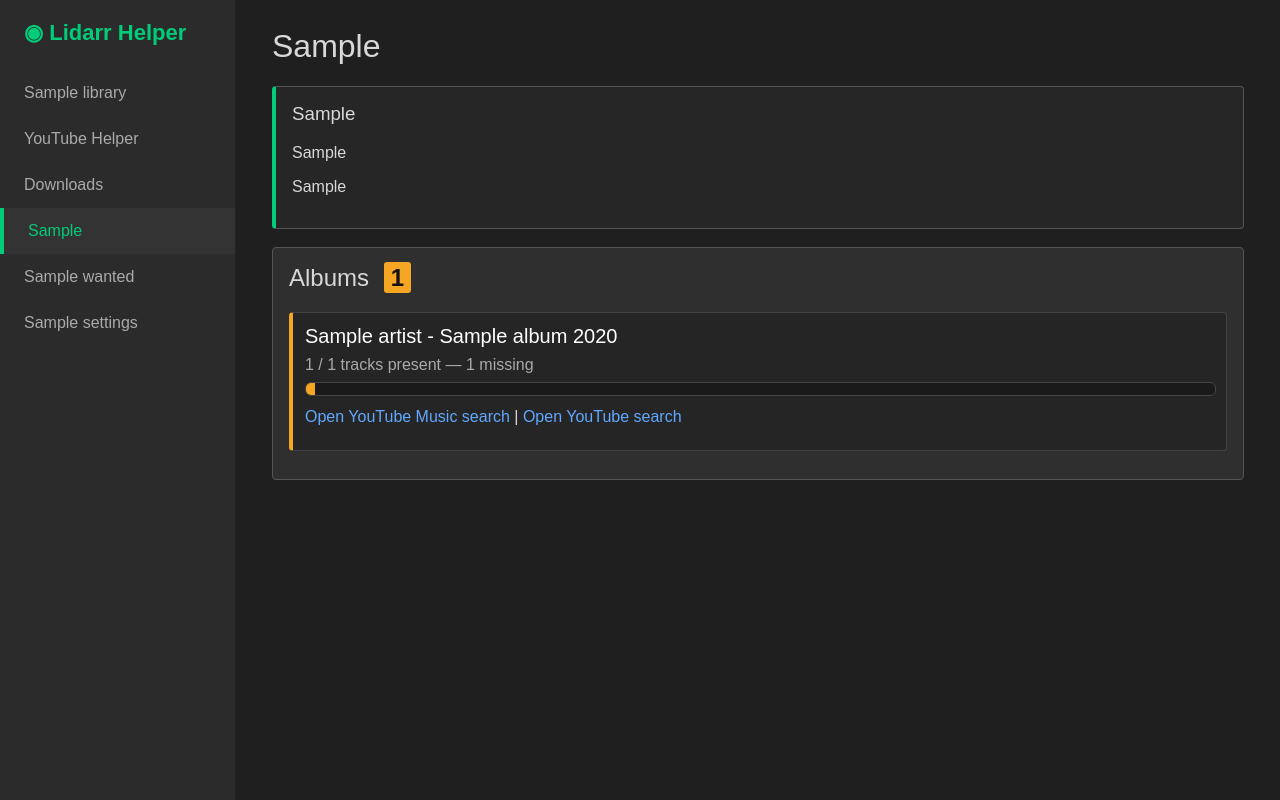
After one commit to MrHymanz/lidarr-youtube-helper, a Flask app: template app/templates/incomplete.html in a window 1280 px wide. The commit adds this page. Run offline with Flask 3, Linux system fonts and the light colour scheme; the template is opened without the code that fills it: most values are stand-ins (such as "Sample title", 1, 10 or a date in 2020).

Commit message:
Add incomplete albums page

```diff
--- a/app/app.py
+++ b/app/app.py
@@ -61,6 +61,28 @@ TRANSLATIONS = {
         "language": "Language",
         "save": "Save settings",
         "back": "Back",
+        "incomplete_albums": "Incomplete Albums",
+        "downloads": "Downloads",
+        "completed": "Completed",
+        "failed": "Failed",
+        "queued": "Queued",
+        "clear_completed": "Clear Completed",
+        "clear_failed": "Clear Failed",
+        "no_incomplete": "No incomplete albums found.",
+        "partially_downloaded": "Partially downloaded albums",
+        "tracks_present": "tracks present",
+        "missing": "missing",
+        "open_music_search": "Open YouTube Music search",
+        "open_youtube_search": "Open YouTube search",
+        "no_queued_downloads": "No queued downloads.",
+        "no_completed_downloads": "No completed downloads yet.",
+        "no_failed_downloads": "No failed downloads.",
+        "mode": "Mode",
+        "path": "Path",
+        "error_details": "Error details",
+        "partially_downloaded_albums": "Partially downloaded albums",
+        "incomplete_help_1": "This page shows albums that already have some tracks, but are not complete yet.",
+        "incomplete_help_2": "Albums with 0 tracks are ignored because they already appear in Lidarr Wanted / Missing.",
     },
     "nl": {
         "language_name": "Nederlands",
@@ -99,6 +121,28 @@ TRANSLATIONS = {
         "language": "Taal",
         "save": "Instellingen opslaan",
         "back": "Terug",
+        "incomplete_albums": "Onvolledige Albums",
+        "downloads": "Downloads",
+        "completed": "Voltooid",
+        "failed": "Mislukt",
+        "queued": "In Wachtrij",
+        "clear_completed": "Voltooide Wissen",
+        "clear_failed": "Mislukte Wissen",
+        "no_incomplete": "Geen onvolledige albums gevonden.",
+        "partially_downloaded": "Gedeeltelijk gedownloade albums",
+        "tracks_present": "tracks aanwezig",
+        "missing": "ontbrekend",
+        "open_music_search": "Open YouTube Music zoekopdracht",
+        "open_youtube_search": "Open YouTube zoekopdracht",
+        "no_queued_downloads": "Geen downloads in de wachtrij.",
+        "no_completed_downloads": "Nog geen voltooide downloads.",
+        "no_failed_downloads": "Geen mislukte downloads.",
+        "mode": "Modus",
+        "path": "Pad",
+        "error_details": "Foutdetails",
+        "partially_downloaded_albums": "Gedeeltelijk gedownloade albums",
+        "incomplete_help_1": "Deze pagina toont albums waarvan al enkele nummers aanwezig zijn, maar die nog niet compleet zijn.",
+        "incomplete_help_2": "Albums met 0 nummers worden genegeerd omdat deze al zichtbaar zijn in Lidarr Wanted / Missing.",
     },
     "no": {
         "language_name": "Norsk",
@@ -137,6 +181,28 @@ TRANSLATIONS = {
         "language": "Språk",
         "save": "Lagre innstillinger",
         "back": "Tilbake",
+        "incomplete_albums": "Ufullstendige Album",
+        "downloads": "Nedlastinger",
+        "completed": "Fullført",
+        "failed": "Mislykket",
+        "queued": "I Kø",
+        "clear_completed": "Tøm Fullførte",
+        "clear_failed": "Tøm Mislykkede",
+        "no_incomplete": "Ingen ufullstendige album funnet.",
+        "partially_downloaded": "Delvis nedlastede album",
+        "tracks_present": "spor tilgjengelig",
+        "missing": "mangler",
+        "open_music_search": "Åpne YouTube Music-søk",
+        "open_youtube_search": "Åpne YouTube-søk",
+        "no_queued_downloads": "Ingen nedlastinger i kø.",
+        "no_completed_downloads": "Ingen fullførte nedlastinger ennå.",
+        "no_failed_downloads": "Ingen mislykkede nedlastinger.",
+        "mode": "Modus",
+        "path": "Sti",
+        "error_details": "Feildetaljer",
+        "partially_downloaded_albums": "Delvis nedlastede album",
+        "incomplete_help_1": "Denne siden viser album som allerede har noen spor, men som ennå ikke er komplette.",
+        "incomplete_help_2": "Album med 0 spor ignoreres fordi de allerede vises i Lidarr Wanted / Missing.",
     },
 }
 
@@ -236,6 +302,57 @@ def downloads():
         queue=queue,
         completed=completed,
         failed=failed,
+        lidarr_url=LIDARR_URL,
+    )
+
+def get_incomplete_albums():
+    r = requests.get(
+        f"{LIDARR_URL}/api/v1/album",
+        headers=HEADERS,
+        timeout=30,
+    )
+    r.raise_for_status()
+
+    albums = []
+
+    for album in r.json():
+        stats = album.get("statistics", {})
+
+        track_count = stats.get("trackCount", 0)
+        file_count = stats.get("trackFileCount", 0)
+
+        if file_count > 0 and file_count < track_count:
+            artist = album.get("artist", {}).get("artistName", "Unknown Artist")
+            title = album.get("title", "Unknown Album")
+            year = (album.get("releaseDate") or "")[:4]
+
+            search_query = f"{artist} {title} {year}"
+            music_search_url = "https://music.youtube.com/search?q=" + requests.utils.quote(search_query)
+            youtube_search_url = "https://www.youtube.com/results?search_query=" + requests.utils.quote(search_query)
+
+            albums.append({
+                "artist": artist,
+                "album": title,
+                "year": year,
+                "track_count": track_count,
+                "file_count": file_count,
+                "missing_count": track_count - file_count,
+                "percent": stats.get("percentOfTracks", 0),
+                "music_search_url": music_search_url,
+                "youtube_search_url": youtube_search_url,
+            })
+
+    return albums
+
+
+@app.route("/incomplete")
+def incomplete():
+    albums = get_incomplete_albums()
+
+    return render_template(
+        "incomplete.html",
+        tr=t(),
+        albums=albums,
         lidarr_url=LIDARR_URL,
     )
 
--- a/app/static/style.css
+++ b/app/static/style.css
@@ -282,3 +282,32 @@ pre {
 .danger-button:hover {
   background: #c9302c;
 }
+
+.incomplete-record {
+  background: #252525;
+  border: 1px solid #444;
+  border-left: 4px solid #f5a623;
+  padding: 12px;
+  border-radius: 4px;
+  margin-bottom: 12px;
+}
+
+.progress-text {
+  color: var(--muted);
+  margin: 8px 0;
+}
+
+.progress-bar {
+  width: 100%;
+  background: #1a1a1a;
+  border: 1px solid #444;
+  height: 12px;
+  border-radius: 6px;
+  overflow: hidden;
+  margin-bottom: 10px;
+}
+
+.progress-fill {
+  height: 100%;
+  background: #f5a623;
+}
--- /dev/null
+++ b/app/templates/incomplete.html
@@ -0,0 +1,69 @@
+<!doctype html>
+<html>
+<head>
+  <meta charset="utf-8">
+  <title>{{ tr.incomplete_albums }} - {{ tr.title }}</title>
+  <link rel="stylesheet" href="/static/style.css">
+</head>
+
+<body>
+<div class="layout">
+
+  <aside class="sidebar">
+    <div class="logo">◉ Lidarr Helper</div>
+    <a class="nav" href="{{ lidarr_url }}" target="_blank">{{ tr.library }}</a>
+    <a class="nav" href="/">YouTube Helper</a>
+    <a class="nav" href="/downloads">Downloads</a>
+    <a class="nav active" href="/incomplete">{{ tr.incomplete_albums }}</a>
+    <a class="nav" href="{{ lidarr_url }}/wanted/missing" target="_blank">{{ tr.wanted }}</a>
+    <a class="nav" href="/settings">{{ tr.settings }}</a>
+  </aside>
+
+  <main class="content">
+    <h1>{{ tr.incomplete_albums }}</h1>
+
+    <div class="card help-box">
+    <h3>{{ tr.partially_downloaded_albums }}</h3>
+    <p>{{ tr.incomplete_help_1 }}</p>
+    <p>{{ tr.incomplete_help_2 }}</p>
+    </div>
+
+    <div class="card">
+      <h2>Albums <span class="queue-count">{{ albums|length }}</span></h2>
+
+      {% if albums %}
+        {% for album in albums %}
+          <div class="incomplete-record">
+            <div class="album-title">
+              {{ album.artist }} - {{ album.album }} {{ album.year }}
+            </div>
+
+            <div class="progress-text">
+              {{ album.file_count }} / {{ album.track_count }} tracks present
+              — {{ album.missing_count }} missing
+            </div>
+
+            <div class="progress-bar">
+              <div class="progress-fill" style="width: {{ album.percent }}%;"></div>
+            </div>
+
+            <div class="search-links">
+              <a href="{{ album.music_search_url }}" target="_blank" rel="noopener noreferrer">
+                Open YouTube Music search
+              </a>
+              |
+              <a href="{{ album.youtube_search_url }}" target="_blank" rel="noopener noreferrer">
+                Open YouTube search
+              </a>
+            </div>
+          </div>
+        {% endfor %}
+      {% else %}
+        <p class="muted">No {{ tr.incomplete_albums }} found.</p>
+      {% endif %}
+    </div>
+  </main>
+
+</div>
+</body>
+</html>
--- a/app/templates/index.html
+++ b/app/templates/index.html
@@ -21,6 +21,10 @@
 
       <a class="nav" href="/downloads">
           Downloads
+      </a>
+
+      <a class="nav" href="/incomplete">
+          Incomplete Albums
       </a>
 
       <a class="nav" href="{{ lidarr_url }}/wanted/missing" target="_blank">
--- a/app/templates/settings.html
+++ b/app/templates/settings.html
@@ -20,7 +20,11 @@
       </a>
 
       <a class="nav" href="/downloads">
-          Downloads
+          {{ tr.downloads }}
+      </a>
+
+      <a class="nav" href="/incomplete">
+          {{ tr.incomplete_albums }}
       </a>
 
       <a class="nav" href="{{ lidarr_url }}/wanted/missing" target="_blank">
```
Also changed, not shown: app/templates/downloads.html (+20 -35 lines).
